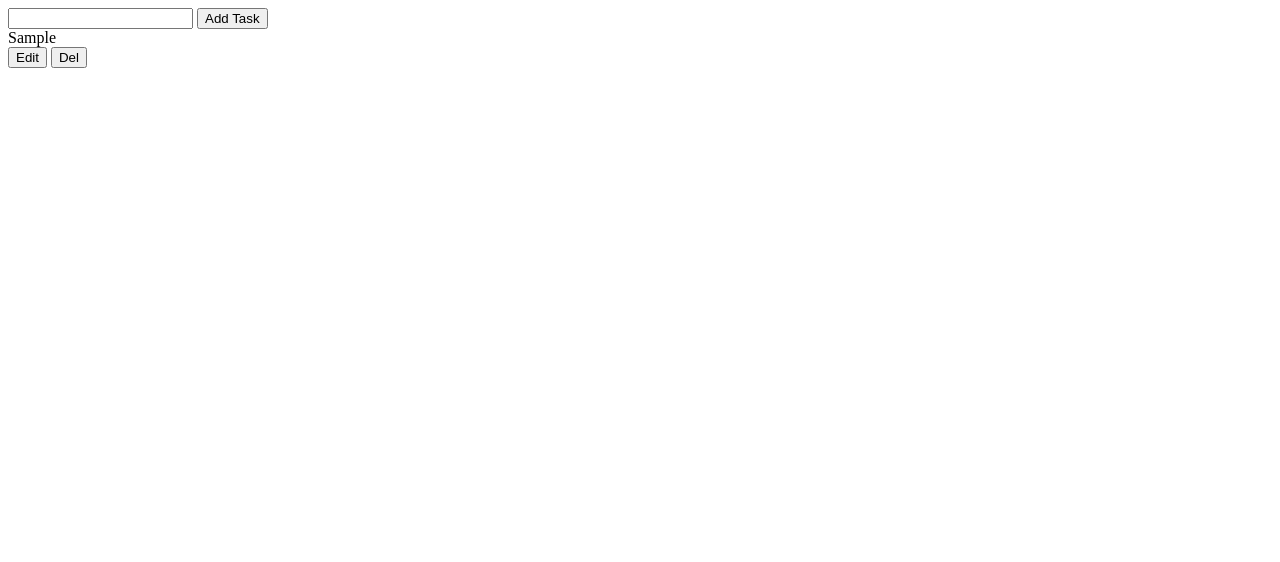
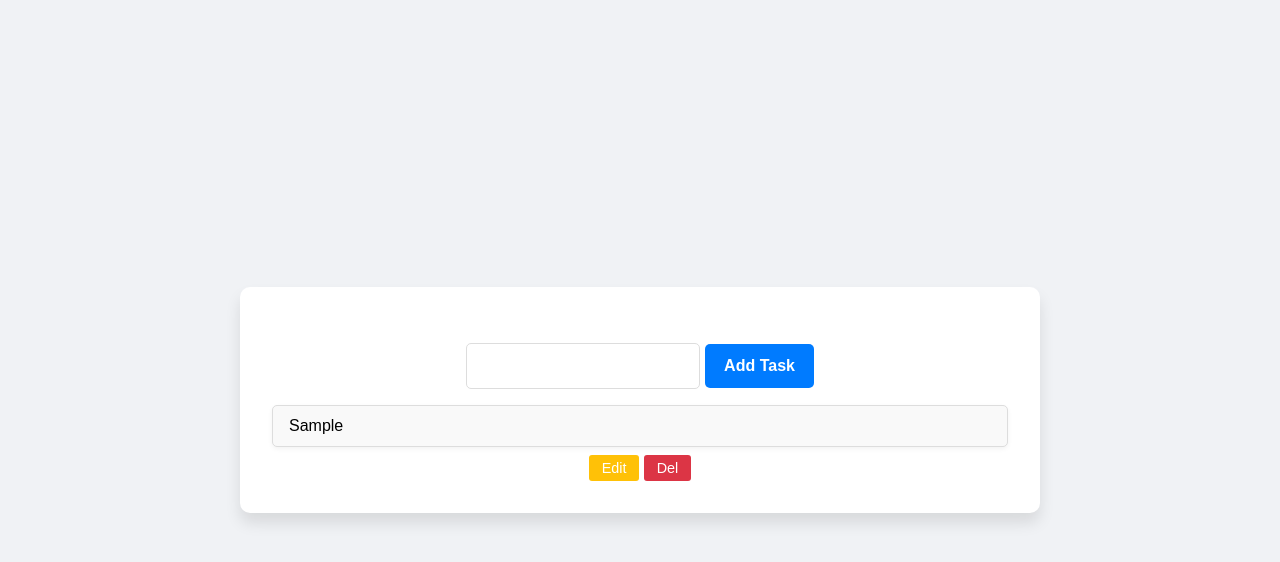
Before and after one commit to SaimrRazaAly/HTML-CSS-JS-Work, a plain HTML site: page RandomPAss/Todo.html in a window 1280 px wide. Both pictures are taken after typing "Sample" into the empty fields and a click on the button "Add Task". Drawn offline with Linux system fonts and the light colour scheme.

Commit message:
added some styling to a todo app and a randompassword generator

```diff
--- a/ColorGenerator/app.js
+++ b/ColorGenerator/app.js
@@ -21,7 +21,7 @@ console.log(final_Color);
 start.addEventListener("click", () => {
   main = setInterval(function () {
     document.body.style.backgroundColor = generateColors();
-  }, 1000);
+  }, 500);
 });
 stop.addEventListener("click", () => {
   clearInterval(main);
--- a/RandomPAss/Todo.css
+++ b/RandomPAss/Todo.css
@@ -0,0 +1,139 @@
+/* Reset basic styling */
+* {
+    margin: 0;
+    padding: 0;
+    box-sizing: border-box;
+    font-family: Arial, sans-serif;
+  }
+
+  /* Body styling */
+  body {
+    display: flex;
+    justify-content: center;
+    align-items: center;
+    min-height: 100vh;
+    background-color: #f0f2f5;
+  }
+
+  /* Main container styling */
+  .container {
+    width: 90%;
+    max-width: 800px;
+    background-color: #ffffff;
+    padding: 2rem;
+    border-radius: 10px;
+    box-shadow: 0 10px 15px rgba(0, 0, 0, 0.1);
+    text-align: center;
+  }
+
+  /* Input area styling */
+  .input-area {
+    display: flex;
+    flex-direction: row;
+    align-items: center;
+    gap: 0.5rem;
+    margin-bottom: 1.5rem;
+  }
+
+  /* Input box styling */
+  #inputBox {
+    flex: 1;
+    padding: 0.8rem;
+    font-size: 1rem;
+    border: 1px solid #ddd;
+    border-radius: 5px;
+    outline: none;
+    transition: border-color 0.3s;
+  }
+
+  #inputBox:focus {
+    border-color: #007bff;
+  }
+
+  /* Add Task button styling */
+  .add {
+    padding: 0.8rem 1.2rem;
+    background-color: #007bff;
+    color: #ffffff;
+    font-size: 1rem;
+    font-weight: bold;
+    border: none;
+    border-radius: 5px;
+    cursor: pointer;
+    transition: background-color 0.3s;
+  }
+
+  .add:hover {
+    background-color: #0056b3;
+  }
+
+  /* Result area styling */
+  #result {
+    margin-top: 1rem;
+  }
+
+  /* Task item styling */
+  #result div {
+    display: flex;
+    justify-content: space-between;
+    align-items: center;
+    padding: 0.7rem 1rem;
+    margin-bottom: 0.5rem;
+    background-color: #f9f9f9;
+    border: 1px solid #ddd;
+    border-radius: 5px;
+    box-shadow: 0 2px 5px rgba(0, 0, 0, 0.05);
+  }
+
+  /* Task buttons styling */
+button {
+    padding: 0.3rem 0.8rem;
+    font-size: 0.9rem;
+    border: none;
+    border-radius: 3px;
+    cursor: pointer;
+    color: #fff;
+    transition: background-color 0.3s;
+  }
+
+  /* Edit button styling */
+  .edit{
+    background-color: #ffc107;
+  }
+
+ .edit:hover {
+    background-color: #e0a800;
+  }
+
+  /* Delete button styling */
+ .del {
+    background-color: #dc3545;
+  }
+
+ .del:hover {
+    background-color: #c82333;
+  }
+
+  /* Responsive design for smaller screens */
+  @media (max-width: 480px) {
+    .container {
+      width: 100%;
+      padding: 1.5rem;
+    }
+
+    #inputBox,
+    .add {
+      font-size: 0.9rem;
+      padding: 0.7rem;
+    }
+
+    #result div {
+      flex-direction: column;
+      align-items: flex-start;
+    }
+
+    #result button {
+      width: 100%;
+      margin-top: 0.5rem;
+    }
+  }
--- a/RandomPAss/Todo.html
+++ b/RandomPAss/Todo.html
@@ -3,7 +3,7 @@
   <head>
     <meta charset="UTF-8" />
     <meta name="viewport" content="width=device-width, initial-scale=1.0" />
-
+<link rel="stylesheet" href="Todo.css">
     <title>Document</title>
   </head>
   <body>
--- /dev/null
+++ b/RandomPAss/randompass.css
@@ -0,0 +1,95 @@
+/* Reset some default styling */
+* {
+    margin: 0;
+    padding: 0;
+    box-sizing: border-box;
+    font-family: Arial, sans-serif;
+  }
+
+  /* Centering the content on the page */
+  body {
+    display: flex;
+    flex-direction: column;
+    justify-content: center;
+    align-items: center;
+    height: 100vh;
+    background-color: #f5f5f5;
+    color: #333;
+  }
+
+  /* Styling for the heading */
+  h2 {
+    font-size: 1.5rem;
+    margin-bottom: 1rem;
+    color: #333;
+  }
+
+  /* Label and radio button styling */
+  label {
+    font-size: 1rem;
+    margin: 0.5rem;
+    cursor: pointer;
+    display: inline-flex;
+    align-items: center;
+  }
+
+  input[type="radio"] {
+    margin-right: 0.5rem;
+    accent-color: #007bff; /* Adding color to radio buttons */
+  }
+
+  /* Button styling */
+  button {
+    font-size: 1rem;
+    padding: 0.7rem 1.5rem;
+    color: #fff;
+    background-color: #007bff;
+    border: none;
+    border-radius: 5px;
+    cursor: pointer;
+    margin-top: 1rem;
+    transition: background-color 0.3s ease;
+  }
+
+  button:hover {
+    background-color: #0056b3;
+  }
+
+  /* Password display styling */
+  #password {
+    margin-top: 1rem;
+    font-size: 1.2rem;
+    color: #333;
+    padding: 0.5rem;
+    border: 1px solid #ddd;
+    border-radius: 5px;
+    background-color: #fafafa;
+    width: fit-content;
+    min-width: 200px;
+    text-align: center;
+  }
+
+  /* Responsive styling */
+  @media (max-width: 600px) {
+    body {
+      padding: 1rem;
+    }
+
+    h2 {
+      font-size: 1.3rem;
+    }
+
+    label {
+      font-size: 0.9rem;
+    }
+
+    button {
+      padding: 0.6rem 1.2rem;
+      font-size: 0.9rem;
+    }
+
+    #password {
+      font-size: 1rem;
+      min-width: 150px;
+    }
+  }
--- a/RandomPAss/todo.js
+++ b/RandomPAss/todo.js
@@ -19,8 +19,8 @@ function updateDisplay() {
   array.forEach((value, i) => {
     result.innerHTML += `
         <div>${value}</div>
-        <button onclick='edit(${i})'>Edit</button>
-        <button onclick='del(${i})'>Del</button>
+        <button class="edit" onclick='edit(${i})'>Edit</button>
+        <button class="del" onclick='del(${i})'>Del</button>
         `;
   });
 }
```
Also changed, not shown: RandomPAss/RandomPasswordGenerator.html (+1 -0 lines).
